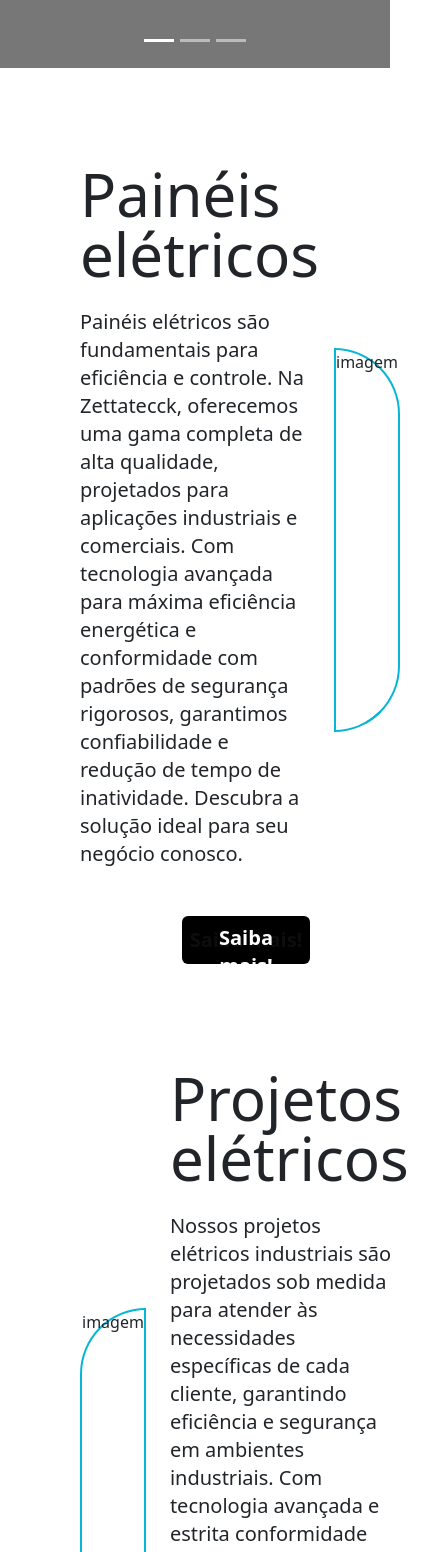
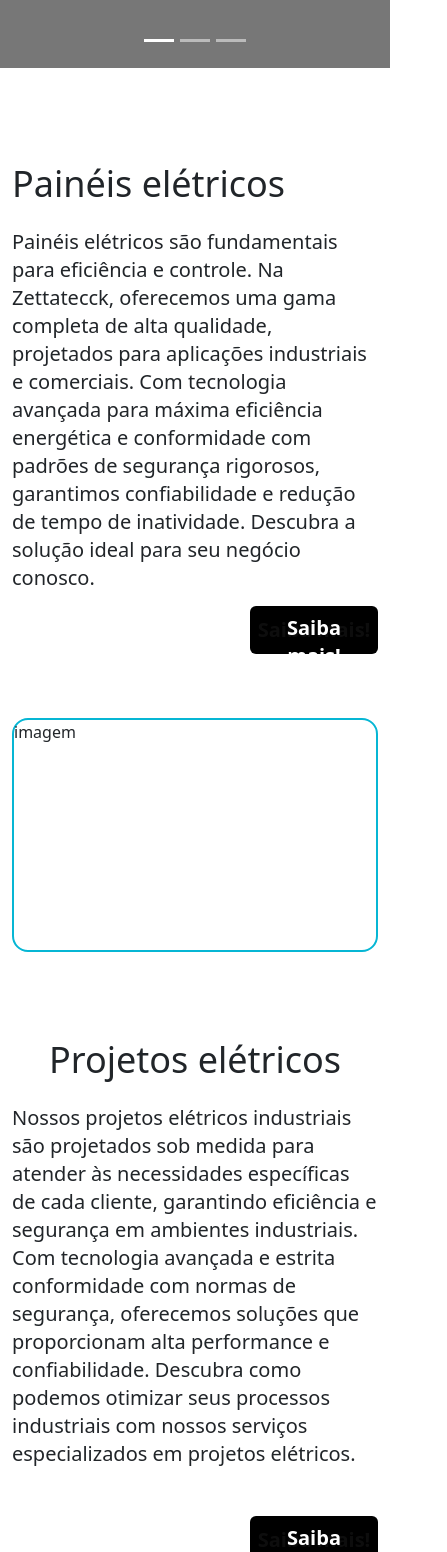
Before and after one commit to PedroOliveira012/zetta-spa, a Vue app: page / in a window 390 px wide. Shown: the part 432-1984 px from the top of the page, 447 px wide, since content can reach past the window. Built offline with nearby package versions, Linux system fonts and the light colour scheme.

Commit message:
Melhorias na página Home
- Adaptação da responsividade da página Home para o breakpoint xs, na parte dos produtos

```diff
--- a/src/components/home/products-sections.vue
+++ b/src/components/home/products-sections.vue
@@ -1,9 +1,10 @@
 <template>
     <div class="grid gap-4 grid-cols-1 place-content-evenly mt-24">
         <section class="flex items-center gap-4 m-auto px-20 pb-32 h-full w-full
-        sm:max-lg:flex-col sm:max-lg:pb-24">
-            <div v-motion-slide-left :duration="1000" class="flex flex-col w-full h-full relative lg:w-6/12 sm:max-lg:h-4/6">
-                <h3 class="text-6xl mb-6 sm:max-xl:text-5xl">
+        xs:max-lg:flex-col xs:max-lg:pb-16
+        xs:max-sm:px-3">
+            <div v-motion-slide-left :duration="1000" class="flex flex-col w-full h-full relative lg:w-6/12 xs:max-lg:h-5/6">
+                <h3 class="text-6xl mb-6 xs:max-xl:text-4xl">
                     Painéis elétricos
                 </h3>
                 <p class="text-xl pb-12 sm:max-xl:text-lg">
@@ -11,7 +12,7 @@
                 </p>
                 <router-link to="/panels">
                     <button class="absolute right-0 overflow-hidden w-32 p-2 h-12 bg-black text-white border-none rounded-md text-xl font-bold cursor-pointer z-10 group
-                    sm:max-lg:bottom-10 lg:bottom-0 ">
+                    xs:max-lg:bottom-10 lg:bottom-0 ">
                         Saiba mais!
                         <span class="absolute w-36 h-32 -top-8 -left-2 bg-white rotate-12 transform scale-x-0 group-hover:scale-x-100 transition-transform group-hover:duration-500 duration-1000 origin-left"></span>
                         <span class="absolute w-36 h-32 -top-8 -left-2 bg-cyan-400 rotate-12 transform scale-x-0 group-hover:scale-x-100 transition-transform group-hover:duration-700 duration-700 origin-left"></span>
@@ -24,19 +25,23 @@
             </div>
             <div v-motion-slide-right :duration="1000" class="h-96 border-2 border-cyan-500 rounded-r-full
             lg:w-6/12
-            sm:max-lg:h-80 sm:max-lg:rounded-2xl sm:max-lg:w-8/12 sm:max-lg:mx-auto">
+            sm:max-lg:h-80 xs:max-lg:rounded-2xl sm:max-lg:w-8/12 sm:max-lg:mx-auto
+            xs:max-sm:w-full xs:max-sm:h-72">
                 <p>imagem</p>
             </div>
         </section>
         <section class="flex items-center gap-4 m-auto px-20 pb-32 h-full w-full
-        sm:max-lg:flex-col-reverse sm:max-lg:mt-12 sm:max-lg:pb-24">
+        xs:max-lg:flex-col-reverse sm:max-lg:mt-12 sm:max-lg:pb-24
+        xs:max-lg:pb-16
+        xs:max-sm:px-3">
             <div v-motion-slide-visible-once-left :duration="1000" class="h-96 border-2 border-cyan-500 rounded-l-full
             lg:w-6/12
-            sm:max-lg:h-80 sm:max-lg:rounded-2xl mx-auto sm:max-lg:w-8/12 sm:max-lg:mx-auto">
+            sm:max-lg:h-80 xs:max-lg:rounded-2xl sm:max-lg:w-8/12 sm:max-lg:mx-auto
+            xs:max-sm:w-full xs:max-sm:h-72">
                 <p>imagem</p>
             </div>
-            <div v-motion-slide-visible-once-right :duration="1000" class="w-full h-full relative sm:max-lg:h-4/6 lg:w-6/12">
-                <h3 class="text-6xl mb-6 sm:max-xl:text-5xl">
+            <div v-motion-slide-visible-once-right :duration="1000" class="w-full h-full relative sm:max-lg:h-4/6 lg:w-6/12 xs:max-lg:h-5/6">
+                <h3 class="text-6xl mb-6 sm:max-xl:text-5xl xs:max-sm:text-center xs:max-xl:text-4xl">
                     Projetos elétricos
                 </h3>
                 <p class="text-xl pb-12 sm:max-xl:text-lg">
@@ -58,9 +63,10 @@
 
         </section>
         <section class="flex items-center gap-4 m-auto px-20 pb-32 h-full w-full
-        sm:max-lg:flex-col sm:max-lg:pb-24">
-            <div v-motion-slide-left :duration="1000" class="flex flex-col w-full h-full relative sm:max-lg:h-4/6 lg:w-6/12">
-                <h3 class="text-6xl mb-6 sm:max-xl:text-5xl">
+        xs:max-lg:flex-col xs:max-lg:pb-16
+        xs:max-sm:px-3">
+            <div v-motion-slide-left :duration="1000" class="flex flex-col w-full h-full relative sm:max-lg:h-4/6 lg:w-6/12 xs:max-lg:h-5/6">
+                <h3 class="text-6xl mb-6 sm:max-xl:text-4xl xs:max-xl:text-4xl xs:max-sm:text-center">
                     Robôs sinalizadores
                 </h3>
                 <p class="text-xl pb-12 sm:max-xl:text-lg">
@@ -81,7 +87,8 @@
             </div>
             <div v-motion-slide-right :duration="1000" class="h-96 border-2 border-cyan-500 rounded-r-full
             lg:w-6/12
-            sm:max-lg:h-80 sm:max-lg:rounded-2xl sm:max-lg:w-8/12 sm:max-lg:mx-auto">
+            sm:max-lg:h-80 xs:max-lg:rounded-2xl sm:max-lg:w-8/12 sm:max-lg:mx-auto
+            xs:max-sm:w-full xs:max-sm:h-72">
                 <p>imagem</p>
             </div>
         </section>
```
